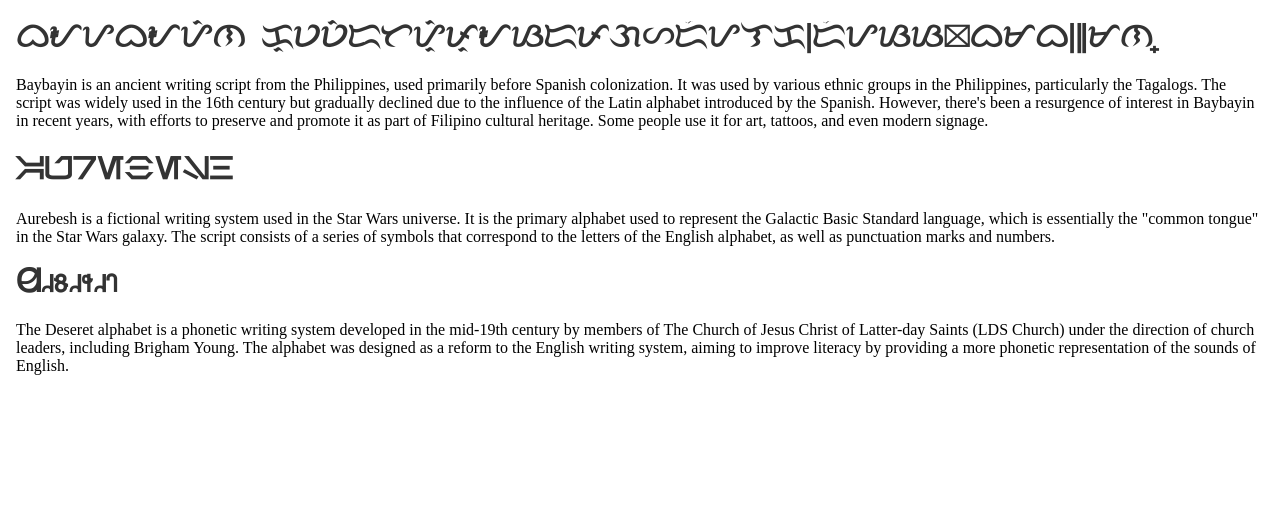
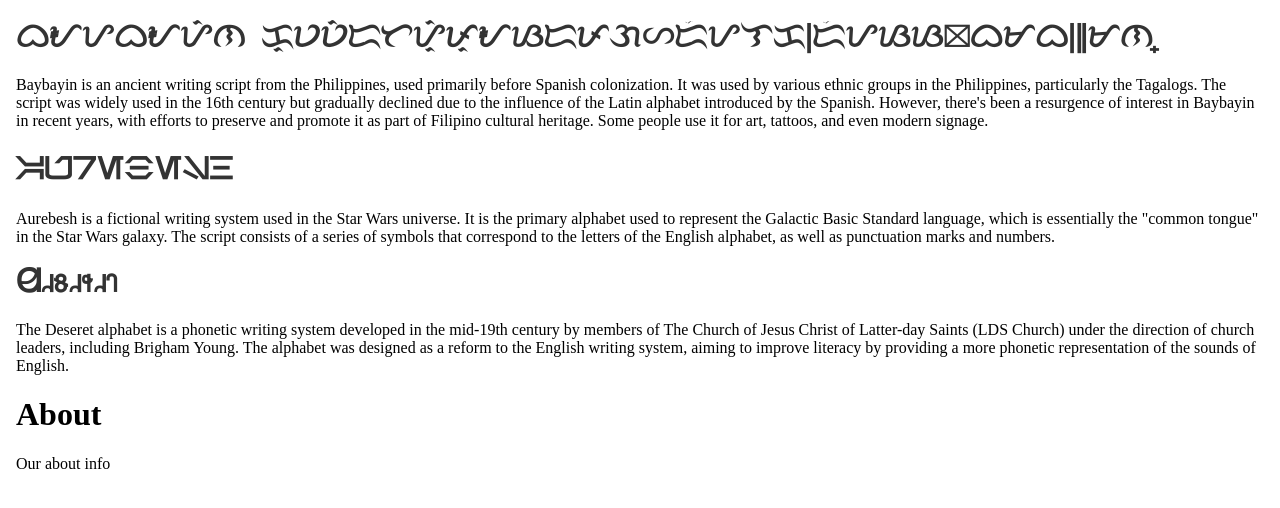
Before and after one commit to cmckinney-59/Transliteration, an Angular app: page / in a window 1280 px wide. Shown: the top 508 px of the page. Built offline with nearby package versions, Linux system fonts and the light colour scheme.

Commit message:
added about page

```diff
--- a/src/app/app-routing.module.ts
+++ b/src/app/app-routing.module.ts
@@ -3,11 +3,13 @@
 import { BaybayinPageComponent } from './pages/baybayin-page/baybayin-page.component';
 import { AurebeshPageComponent } from './pages/aurebesh-page/aurebesh-page.component';
 import { DeseretPageComponent } from './pages/deseret-page/deseret-page.component';
+import { AboutPageComponent } from './pages/about-page/about-page.component';
 
 const routes: Routes = [
   { path: 'baybayin', component: BaybayinPageComponent},
   { path: 'aurebesh', component: AurebeshPageComponent},
-  { path: 'deseret', component: DeseretPageComponent}
+  { path: 'deseret', component: DeseretPageComponent},
+  { path: 'about', component: AboutPageComponent}
 ];
 
 @NgModule({
--- a/src/app/app.component.html
+++ b/src/app/app.component.html
@@ -2,3 +2,4 @@
 <app-baybayin-page></app-baybayin-page>
 <app-aurebesh-page></app-aurebesh-page>
 <app-deseret-page></app-deseret-page>
+<app-about-page></app-about-page>
--- a/src/app/app.module.ts
+++ b/src/app/app.module.ts
@@ -1,8 +1,6 @@
 import { NgModule } from '@angular/core';
 import { CommonModule } from '@angular/common';
 import { AppRoutingModule } from './app-routing.module';
-
-
 
 @NgModule({
   declarations: [],
--- /dev/null
+++ b/src/app/pages/about-page/about-page.component.html
@@ -0,0 +1,7 @@
+<head>
+    <title>About Example</title>
+  </head>
+  <body>
+    <h1 class="about-header">About</h1>
+    <p>Our about info</p>
+  </body>
```
Also changed, not shown: src/app/app.component.ts (+8 -1 lines), src/app/pages/about-page/about-page.component.ts (added, +12 -0 lines), src/app/pages/about-page/about-page.component.scss (added), 1 other file (tests, documents, lock files or other folders).
